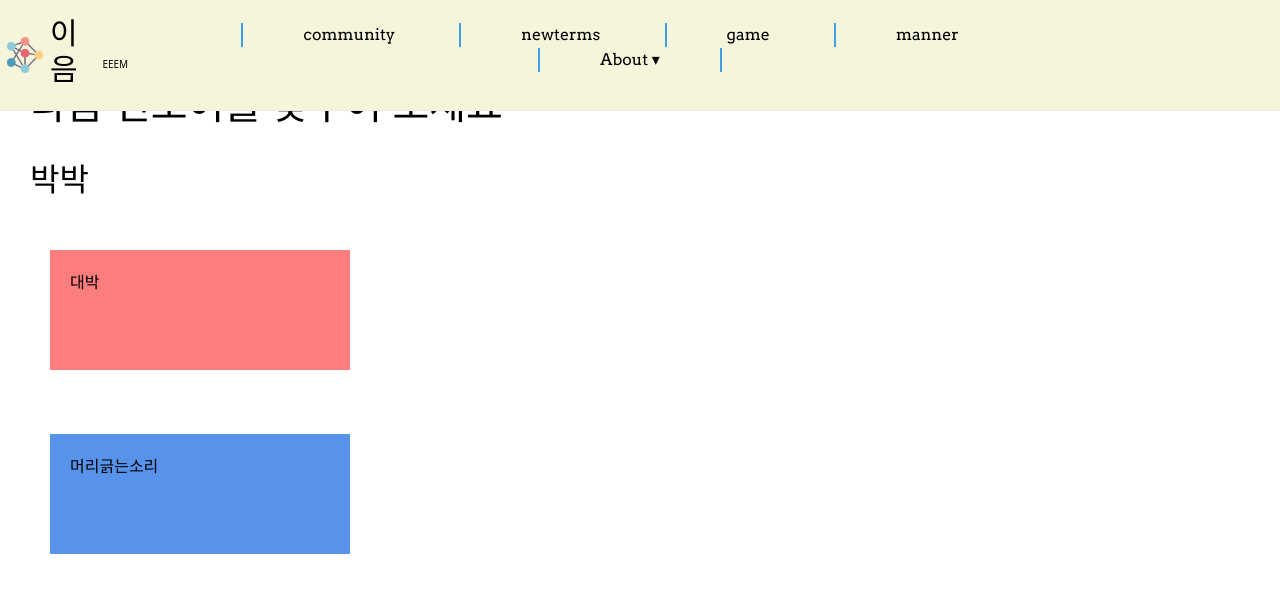
After one commit to juliajh/EEEM, a Django app: page /newtermQuiz/1 in a window 1280 px wide. The commit adds this page. Shown: the top 593 px of the page. Run offline with Django 3.2, Linux system fonts and the light colour scheme; data comes from the database, SQL or seed files in the repository; both versions use the stored data as it was after the commit.

Commit message:
newterm_done_before_js

```diff
--- a/gyeongsoton/gyeongsoton/templates/base.html
+++ b/gyeongsoton/gyeongsoton/templates/base.html
@@ -30,7 +30,7 @@
     <nav role="navigation" class="primary-navigation">
     <ul class="nav__list">
         <li class="nav__list--home"><a href="{% url 'community' %}">community</a></li>
-        <li class="nav__list--home"><a href="{% url 'newterm' %}">newterm</a></li>
+        <li class="nav__list--home"><a href="{% url 'newterms' %}">newterms</a></li>
         <li class="nav__list--home"><a href="{% url 'game' %}">game</a></li>
         <li class="nav__list--home"><a href="{% url 'manner' %}">manner</a></li>
 
--- a/gyeongsoton/gyeongsoton/urls.py
+++ b/gyeongsoton/gyeongsoton/urls.py
@@ -26,7 +26,7 @@ urlpatterns = [
     path('trend/', views.trend, name="trend"),
     path('game/', views.game, name="game"),
     path('manner/', views.manners, name="manner"),
-    path('newterm/',views.newterm,name="newterm"),
-    path('newtermAdd/',views.newtermAdd,name="newtermAdd"),
+    path('newterms/',views.newterms,name="newterms"),
+    path('newtermQuiz/<str:id>',views.newtermQuiz,name="newtermQuiz"),
 
 ]
--- /dev/null
+++ b/gyeongsoton/main/templates/newtermQuiz.html
@@ -0,0 +1,37 @@
+{% extends 'base.html' %}{% load static %}{% block extrahead %}
+
+{% block content %}
+
+{% endblock %}
+
+<!DOCTYPE html>
+<html lang="en">
+<head>
+    <meta charset="UTF-8">
+    <meta http-equiv="X-UA-Compatible" content="IE=edge">
+    <meta name="viewport" content="width=device-width, initial-scale=1.0">
+    <title>Document</title>
+
+</head>
+<body  style="margin-top: 80px;">
+    <div>
+        <div style = "text-align: left; margin-left: 30px;">
+        <span style="font-size:1.0em; color:black">
+            <h1>다음 신조어를 맞추어 보세요</h1>
+            <br>
+            <h2>{{term.question}}</h2>
+            <br>
+            <div style = "width:300px; height:120px; background: #fc7d7d; margin: 20px; color: #000000; padding: 20px 20px 20px 20px;">
+                <a href="{%url 'newterms' %}">{{term.answer}}</a>
+            </div>
+            <br>
+            <div style = "width:300px; height:120px; background: #5893eb; margin: 20px; color: #000000; padding: 20px 20px 20px 20px;">
+                <a href="{%url 'newterms' %}">{{term.non_answer}}</a>
+            </div>
+        </span>
+        </div>
+    </div>
+</body>
+</html>
+
+{% endblock %}
--- a/gyeongsoton/main/views.py
+++ b/gyeongsoton/main/views.py
@@ -32,8 +32,10 @@ def manners(request):
     manner_alltext = manner.objects.all()
     return render(request, "manner.html", {'manner': manner_alltext})
 
-def newterm(request):
-    return render(request,"newterm.html")
+def newterms(request):
+    newterm_quiz = newterm.objects.all()
+    return render(request,"newterms.html",{'new_term':newterm_quiz})
 
-def newtermAdd(request):
-    return render(request,"newtermAdd.html")
+def newtermQuiz(request, id):
+    term = get_object_or_404(newterm, pk=id)
+    return render(request,"newtermQuiz.html",{'term':term})
```
Also changed, not shown: gyeongsoton/main/templates/newterm.html (deleted, +0 -26 lines), gyeongsoton/main/templates/newterms.html (renamed from gyeongsoton/main/templates/newtermAdd.html, +8 -3 lines), gyeongsoton/db.sqlite3.
